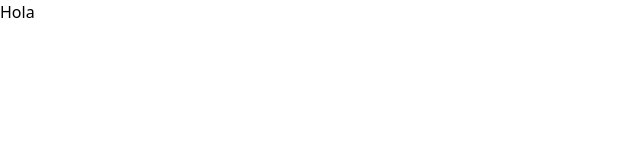
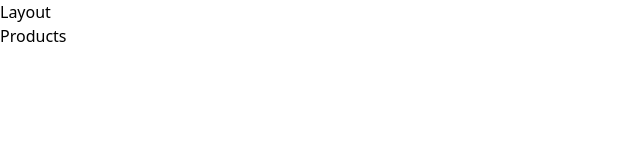
Before and after one commit to mcmmiguel/ProductsPERN-Frontend, a React (Vite) app: page / in a window 1280 px wide. Shown: the top 160 px of the page, without its empty margins (0-640 px from the left). Built offline with nearby package versions, Linux system fonts and the light colour scheme.

Commit message:
Feat. Implement router with React Router Dom

```diff
--- a/package.json
+++ b/package.json
@@ -11,7 +11,8 @@
   },
   "dependencies": {
     "react": "^18.2.0",
-    "react-dom": "^18.2.0"
+    "react-dom": "^18.2.0",
+    "react-router-dom": "^6.23.0"
   },
   "devDependencies": {
     "@types/react": "^18.2.66",
--- a/src/App.tsx
+++ /dev/null
@@ -1,11 +0,0 @@
-
-function App() {
-
-  return (
-    <>
-      <h1 className="text-lg">Hola</h1>
-    </>
-  )
-}
-
-export default App
--- /dev/null
+++ b/src/layouts/Layout.tsx
@@ -0,0 +1,11 @@
+import { Outlet } from "react-router-dom";
+
+export const Layout = () => {
+    return (
+        <>
+            <div>Layout</div>
+
+            <Outlet />
+        </>
+    )
+}
--- a/src/main.tsx
+++ b/src/main.tsx
@@ -1,10 +1,11 @@
 import React from 'react'
 import ReactDOM from 'react-dom/client'
-import App from './App.tsx'
+import { RouterProvider } from 'react-router-dom'
+import { router } from './router'
 import './index.css'
 
 ReactDOM.createRoot(document.getElementById('root')!).render(
   <React.StrictMode>
-    <App />
+    <RouterProvider router={router} />
   </React.StrictMode>,
 )
--- /dev/null
+++ b/src/router.tsx
@@ -0,0 +1,21 @@
+import { createBrowserRouter } from "react-router-dom";
+import { Layout } from "./layouts/Layout";
+import { Products } from "./views/Products";
+import { NewProduct } from "./views/NewProduct";
+
+export const router = createBrowserRouter([
+    {
+        path: '/',
+        element: <Layout />,
+        children: [
+            {
+                element: <Products />,
+                index: true,
+            },
+            {
+                path: 'productos/nuevo',
+                element: <NewProduct />
+            }
+        ]
+    }
+]);
--- /dev/null
+++ b/src/views/NewProduct.tsx
@@ -0,0 +1,5 @@
+export const NewProduct = () => {
+    return (
+        <div>NewProduct</div>
+    )
+}
--- /dev/null
+++ b/src/views/Products.tsx
@@ -0,0 +1,5 @@
+export const Products = () => {
+    return (
+        <div>Products</div>
+    )
+}
```
Also changed, not shown: 1 other file (tests, documents, lock files or other folders).
